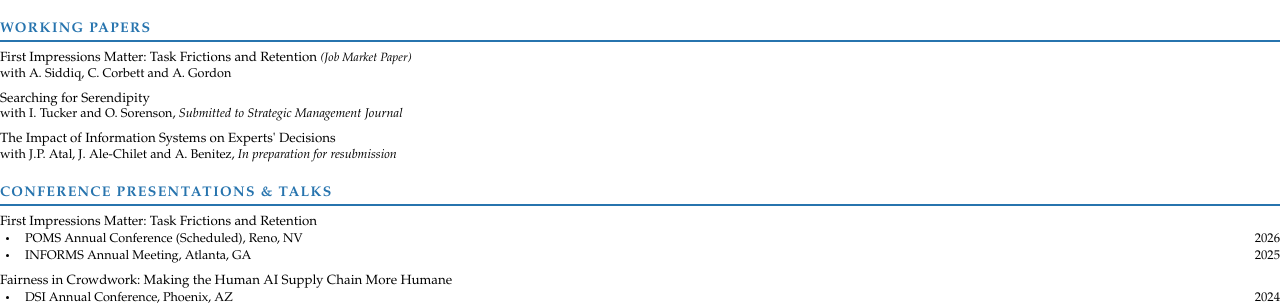
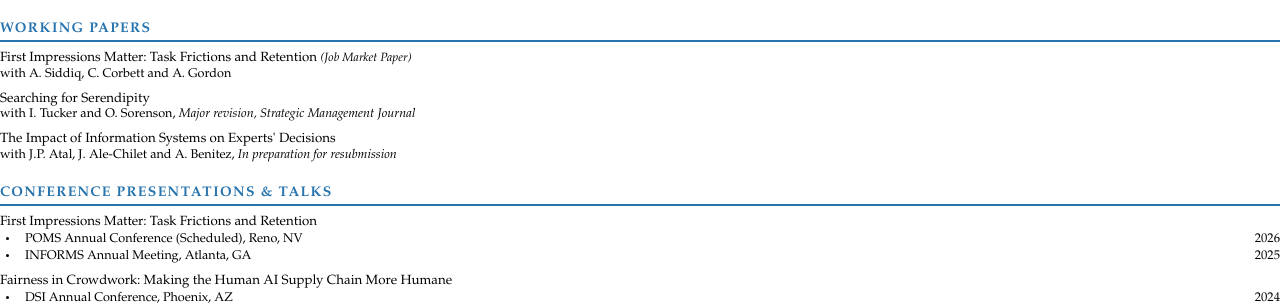
Before and after one commit to martins73/research-site, a Jekyll site: the page built from _pages/cv-print.html, in a window 1280 px wide. Shown: the part 535-840 px from the top of the page. Built offline with Jekyll 4.4.1, drawn with Linux system fonts in a browser that asks for light colours.

Commit message:
Update papers.yml

```diff
--- a/_data/papers.yml
+++ b/_data/papers.yml
@@ -75,7 +75,7 @@ papers:
     badges:
       - "NK Modeling"
       - "Simulation"
-    submission: "Submitted to Strategic Management Journal"
+    submission: "Major revision, Strategic Management Journal"
     publication: ""
     highlights: ""
     abstract: >
```
